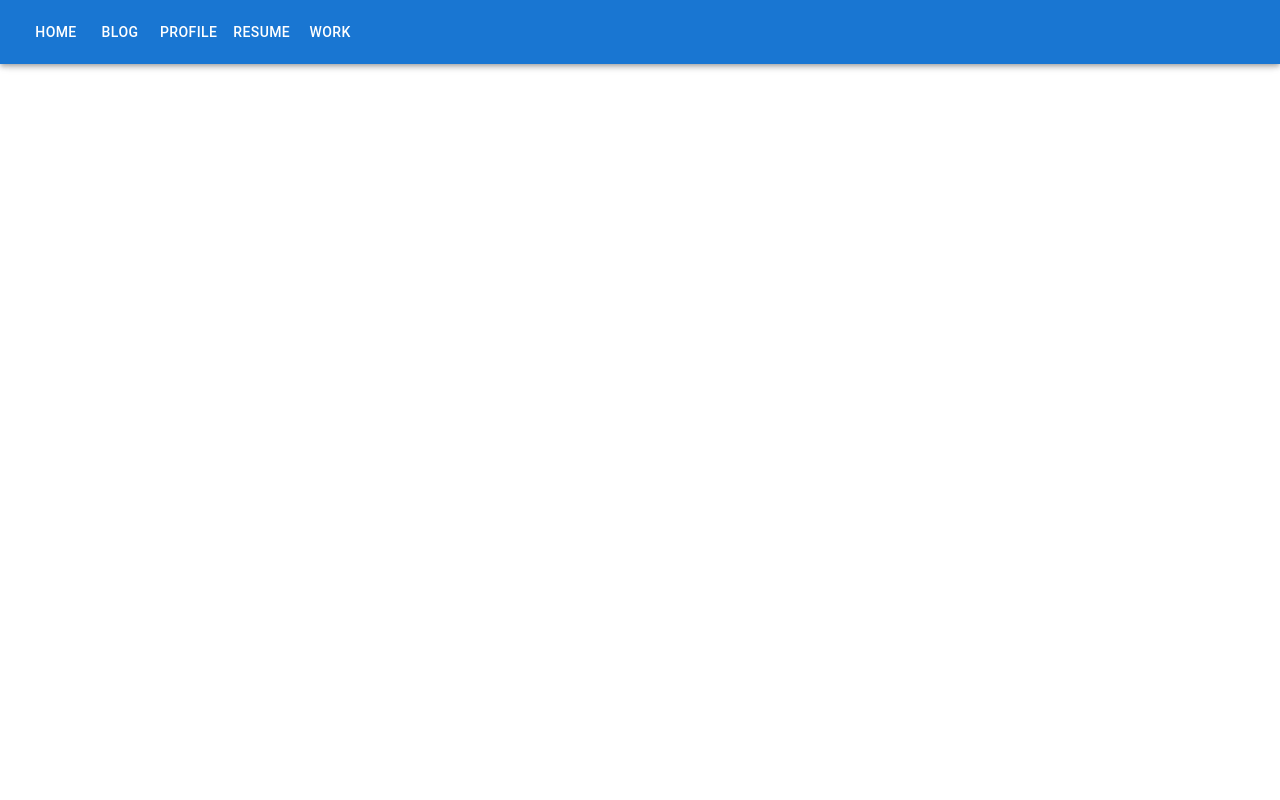
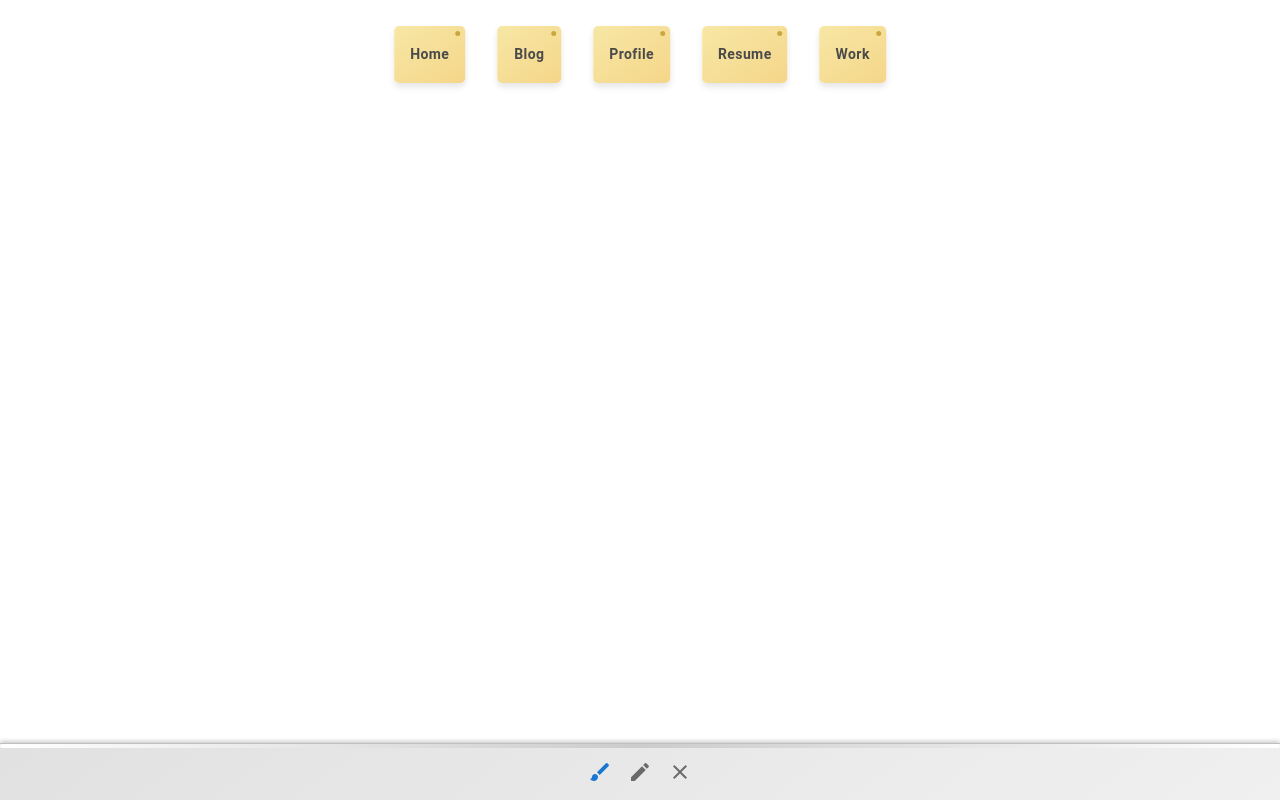
Before and after one commit to Millerb7/personal-website, a React (Create React App) app in the folder wndy/: page /work in a window 1280 px wide. Built offline with nearby package versions, Linux system fonts and the light colour scheme.

Commit message:
whiteboard basic but workth :P

```diff
--- /dev/null
+++ b/wndy/src/Layouts/Canvas.js
@@ -0,0 +1,62 @@
+import React, { useRef, useEffect, useState } from "react";
+import PropTypes from "prop-types";
+
+const CanvasComponent = ({ selectedTool }) => {
+  const canvasRef = useRef(null);
+  const [context, setContext] = useState(null);
+  const [isDrawing, setIsDrawing] = useState(false);
+
+  useEffect(() => {
+    const canvas = canvasRef.current;
+    canvas.width = canvas.clientWidth;
+    canvas.height = canvas.clientHeight;
+    const ctx = canvas.getContext("2d");
+    setContext(ctx);
+  }, []);
+
+  useEffect(() => {
+    if (context) {
+      context.lineWidth = selectedTool === "eraser" ? 10 : 2; // Eraser is larger
+      context.lineCap = "round";
+      context.strokeStyle = selectedTool === "eraser" ? "#ffffff" : "#000000"; // White for eraser
+    }
+  }, [context, selectedTool]);
+
+  const startDrawing = ({ nativeEvent }) => {
+    const { offsetX, offsetY } = nativeEvent;
+    context.beginPath();
+    context.moveTo(offsetX, offsetY);
+    setIsDrawing(true);
+  };
+
+  const draw = ({ nativeEvent }) => {
+    if (!isDrawing) return;
+    const { offsetX, offsetY } = nativeEvent;
+    context.lineTo(offsetX, offsetY);
+    context.stroke();
+  };
+
+  const stopDrawing = () => {
+    context.closePath();
+    setIsDrawing(false);
+  };
+
+  return (
+    <canvas
+      ref={canvasRef}
+      onMouseDown={startDrawing}
+      onMouseMove={draw}
+      onMouseUp={stopDrawing}
+      onMouseLeave={stopDrawing}
+      width={window.innerWidth}
+      height={window.innerHeight}
+      style={{ position: "absolute", top: 0, left: 0 }}
+    />
+  );
+};
+
+CanvasComponent.propTypes = {
+  selectedTool: PropTypes.string.isRequired,
+};
+
+export default CanvasComponent;
--- a/wndy/src/Pages/Home.jsx
+++ b/wndy/src/Pages/Home.jsx
@@ -3,16 +3,4 @@ import { Application } from '@splinetool/runtime';
 
 export const Home = () => {
 
-    useEffect(() => {
-          const canvas = document.getElementById('canvas3d');
-          const app = new Application(canvas);
-          app.load('https://prod.spline.design/B2mpwCdj5skEftPN/scene.splinecode');
-
-      }, []);
-    return (
-        <canvas
-        id="canvas3d"
-        style={{ width: "100%", height: "90vh" }}
-      ></canvas>
-    );
 }
--- a/wndy/src/Pages/index.js
+++ b/wndy/src/Pages/index.js
@@ -1,26 +1,79 @@
-import { createContext, useEffect, useState } from "react";
+import React, { createContext, useEffect, useState } from "react";
 import { Outlet } from "react-router-dom";
 import { styled } from "@mui/material/styles";
-import { Box, AppBar, Toolbar, IconButton, Typography, Button } from "@mui/material";
-import MenuIcon from "@mui/icons-material/Menu";
+import { Box, Button, IconButton } from "@mui/material";
 import { Link as RouterLink } from "react-router-dom";
+import BrushIcon from "@mui/icons-material/Brush";
+import CreateIcon from "@mui/icons-material/Create";
+import CanvasComponent from "../Layouts/Canvas"; // Import the CanvasComponent
+import EraserComponent from "../Tools/Eraser";
 
 export const UserContext = createContext(null);
 
-const MainStyle = styled("div")(({ theme }) => ({
-  flexGrow: 1,
-  overflow: "auto",
-  minHeight: "100%",
-  paddingBottom: theme.spacing(10),
-  marginTop: theme.spacing(8), // Adjust margin to avoid overlap with AppBar
-  [theme.breakpoints.up("lg")]: {
-    paddingLeft: theme.spacing(2),
-    paddingRight: theme.spacing(2),
+// Styled component for sticky note buttons
+const StickyNote = styled(Button)(({ theme }) => ({
+  background: "linear-gradient(145deg, #f7e7a5, #f5d689)",
+  borderRadius: "5px",
+  boxShadow: "0 4px 6px rgba(0, 0, 0, 0.1)",
+  margin: theme.spacing(2),
+  padding: theme.spacing(2),
+  textTransform: "none",
+  fontWeight: "bold",
+  color: "#4a4a4a",
+  "&:hover": {
+    background: "linear-gradient(145deg, #f5d689, #f7e7a5)",
+    boxShadow: "0 6px 8px rgba(0, 0, 0, 0.15)",
+  },
+  "&::before": {
+    content: '""',
+    position: "absolute",
+    width: "5px",
+    height: "5px",
+    background: "#c9a742",
+    borderRadius: "50%",
+    top: "5px",
+    right: "5px",
+  },
+}));
+
+const NavigationContainer = styled(Box)({
+  position: "absolute",
+  top: "10px",
+  left: "50%",
+  transform: "translateX(-50%)", // Center the navigation
+  display: "flex",
+  flexDirection: "row", // Align items in a row
+  zIndex: 5, // Ensure it's above the canvas
+});
+
+const BottomBar = styled(Box)(({ theme }) => ({
+  position: "fixed",
+  bottom: 0,
+  left: 0,
+  right: 0,
+  background: "linear-gradient(145deg, #e1e1e1, #f0f0f0)",
+  borderTop: `1px solid #bfbfbf`,
+  boxShadow: "0 -2px 4px rgba(0, 0, 0, 0.2)",
+  display: "flex",
+  justifyContent: "center",
+  alignItems: "center",
+  padding: theme.spacing(1),
+  zIndex: 3,
+  "&:before": {
+    content: '""',
+    position: "absolute",
+    top: 0,
+    left: 0,
+    right: 0,
+    height: "4px",
+    background: "linear-gradient(to right, #fff, #ccc, #fff)",
+    borderRadius: "2px",
   },
 }));
 
 export default function DashboardLayout() {
   const [user, setUser] = useState(undefined);
+  const [selectedTool, setSelectedTool] = useState("brush");
 
   useEffect(() => {
     // Fetch user details or other initial data if needed
@@ -28,18 +81,36 @@ export default function DashboardLayout() {
 
   return (
     <UserContext.Provider value={{ user, setUser }}>
-      <AppBar position="fixed">
-        <Toolbar>
-          <Button color="inherit" component={RouterLink} to="/">Home</Button>
-          <Button color="inherit" component={RouterLink} to="/blog">Blog</Button>
-          <Button color="inherit" component={RouterLink} to="/profile">Profile</Button>
-          <Button color="inherit" component={RouterLink} to="/resume">Resume</Button>
-          <Button color="inherit" component={RouterLink} to="/work">Work</Button>
-        </Toolbar>
-      </AppBar>
-      <MainStyle>
+      <NavigationContainer>
+        <StickyNote component={RouterLink} to="/">Home</StickyNote>
+        <StickyNote component={RouterLink} to="/blog">Blog</StickyNote>
+        <StickyNote component={RouterLink} to="/profile">Profile</StickyNote>
+        <StickyNote component={RouterLink} to="/resume">Resume</StickyNote>
+        <StickyNote component={RouterLink} to="/work">Work</StickyNote>
+      </NavigationContainer>
+      <CanvasComponent selectedTool={selectedTool} />
+      <Box component="main" sx={{ zIndex: 1, position: "relative" }}>
         <Outlet context={{ user }} />
-      </MainStyle>
+      </Box>
+      <BottomBar>
+        <IconButton
+          color={selectedTool === "brush" ? "primary" : "default"}
+          onClick={() => setSelectedTool("brush")}
+        >
+          <BrushIcon />
+        </IconButton>
+        <IconButton
+          color={selectedTool === "pen" ? "primary" : "default"}
+          onClick={() => setSelectedTool("pen")}
+        >
+          <CreateIcon />
+        </IconButton>
+        <EraserComponent
+          setSelectedTool={setSelectedTool}
+          selectedTool={selectedTool}
+        />
+        {/* Add more tool icons as needed */}
+      </BottomBar>
     </UserContext.Provider>
   );
 }
--- /dev/null
+++ b/wndy/src/Tools/Eraser.js
@@ -0,0 +1,23 @@
+import React from 'react';
+import { IconButton } from '@mui/material';
+import ClearIcon from '@mui/icons-material/Clear';
+import PropTypes from 'prop-types';
+
+const EraserComponent = ({ setSelectedTool, selectedTool }) => {
+  return (
+    <IconButton
+      color={selectedTool === 'eraser' ? 'primary' : 'default'}
+      onClick={() => setSelectedTool('eraser')}
+      title="Eraser"
+    >
+      <ClearIcon />
+    </IconButton>
+  );
+};
+
+EraserComponent.propTypes = {
+  setSelectedTool: PropTypes.func.isRequired,
+  selectedTool: PropTypes.string.isRequired,
+};
+
+export default EraserComponent;
```
Also changed, not shown: wndy/public/images/marker.png (added).
